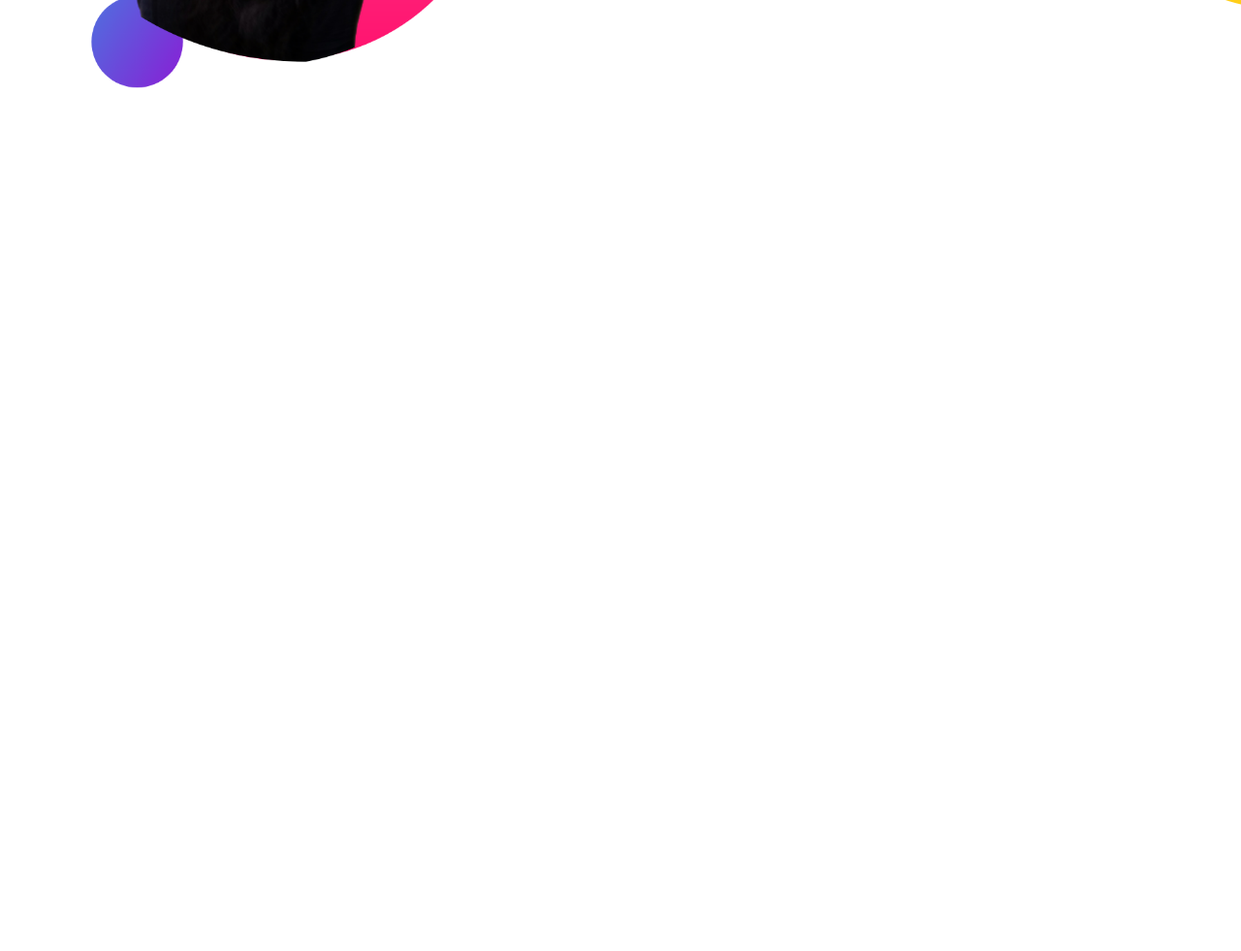
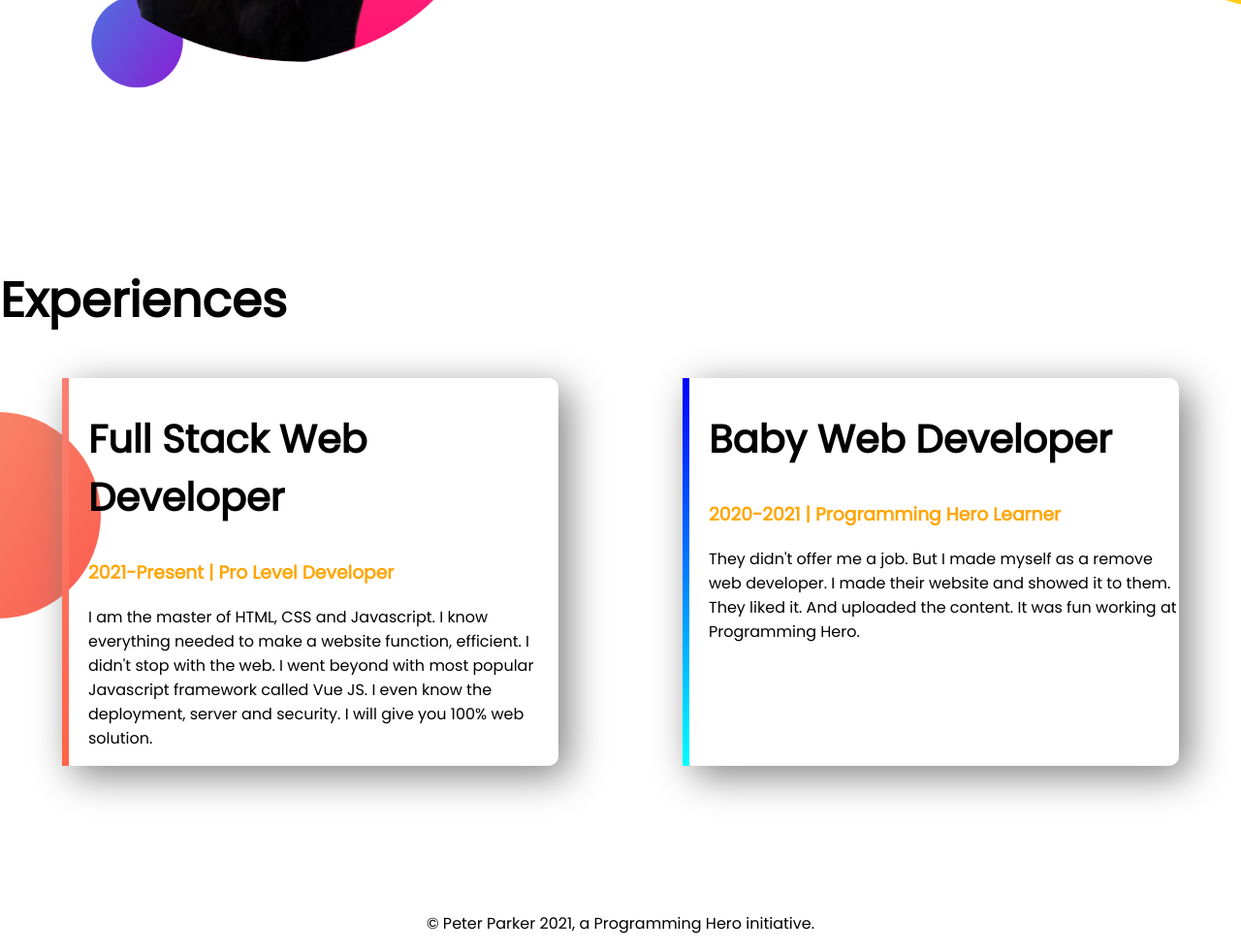
Before and after one commit to shahidaaktereva/developer-portfolio, a plain HTML site: page index.html in a window 1280 px wide. Shown: the part 1098-2079 px from the top of the page at 97% size. Before the commit the page ends 1371 px from the top, so only its background shows below. Drawn offline with Linux system fonts and the light colour scheme.

Commit message:
footer and experience added

```diff
--- a/index.html
+++ b/index.html
@@ -13,7 +13,7 @@
 </head>
 
 <body>
-    <section class="top-banner">
+    <section class="top-banner flexiible-container">
         <div class="half-width">
             <h1>Welcome To</h1>
             <h1><span class="orange-color">Nusrat Jahan</span> World!</h1>
@@ -29,7 +29,7 @@
             <img src="images/eva-pic.png" alt="">
         </div>
     </section>
-    <section class="dream-big">
+    <section class="dream-big flexiible-container">
         <div class="half-width">
             <img src="images/my-bg2.png" alt="">
         </div>
@@ -41,6 +41,29 @@
             <a class="link-button" target="_blank" href="">DOWNLOAD RESUME</a>
         </div>
     </section>
+    <section class="experiences-area">
+        <h1>Experiences</h1>
+        <div class="flexiible-container">
+            <div id="full-stack-experience" class="experiences-item">
+                <h2>Full Stack Web Developer</h2>
+                <h3 class="orange-color">2021-Present | Pro Level Developer</h3>
+                <p>I am the master of HTML, CSS and Javascript. I know everything needed to make a website function,
+                    efficient. I didn't stop with the web. I went beyond with most popular Javascript framework called
+                    Vue
+                    JS. I even know the deployment, server and security. I will give you 100% web solution.</p>
+            </div>
+            <div id="web-dev-experience" class="experiences-item">
+                <h2>Baby Web Developer</h2>
+                <h3 class="orange-color">2020-2021 | Programming Hero Learner</h3>
+                <p>They didn't offer me a job. But I made myself as a remove web developer. I made their website and
+                    showed
+                    it to them. They liked it. And uploaded the content. It was fun working at Programming Hero.</p>
+            </div>
+        </div>
+    </section>
+    <footer>
+        <p>© Peter Parker 2021, a Programming Hero initiative.</p>
+    </footer>
 </body>
 
 </html>
--- a/style.css
+++ b/style.css
@@ -5,10 +5,13 @@ body{
 h1{
     font-size: 50px;
 }
+h2{
+    font-size: 40px;
+}
 .orange-color{
     color: orange;
 }
-section{
+.flexiible-container{
     display: flex;
     margin-bottom: 150px;
 }
@@ -36,3 +39,29 @@ section{
     background-repeat: no-repeat;
     background-position: right;
 }
+.experiences-area{
+    background-image: url(images/exp-bg.png);
+    background-repeat: no-repeat;
+    background-position: left;
+}
+.experiences-item{
+    width: 40%;
+    margin-left: 5%;
+    margin-right: 5%;
+    padding-left: 20px;
+    border-radius: 10px;
+    box-shadow: 10px 10px 40px gray;
+}
+#web-dev-experience{
+    border-left: 7px solid;
+    border-image: linear-gradient(blue, cyan);
+    border-image-slice: 1;
+}
+#full-stack-experience{
+    border-left: 7px solid;
+    border-image: linear-gradient(salmon, tomato);
+    border-image-slice: 1;
+}
+footer p{
+    text-align: center;
+}
```
Also changed, not shown: 6 other files.
